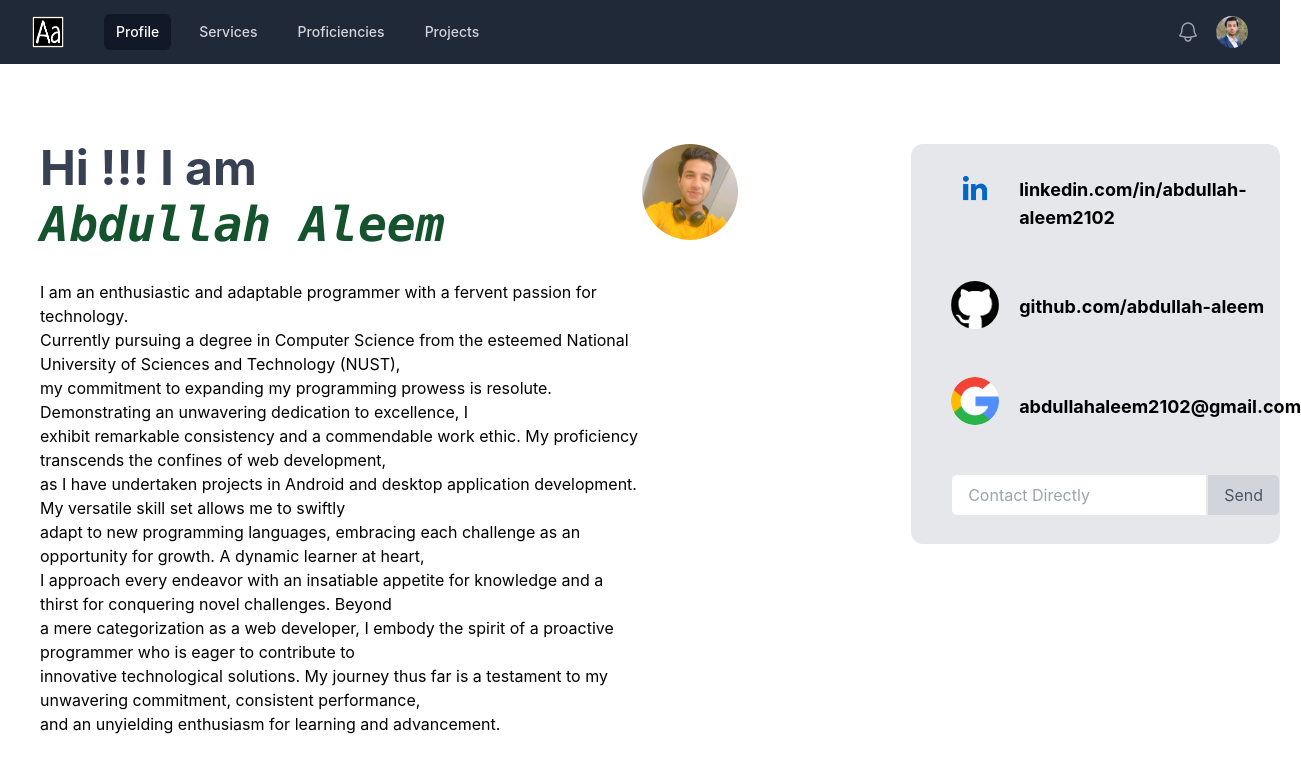
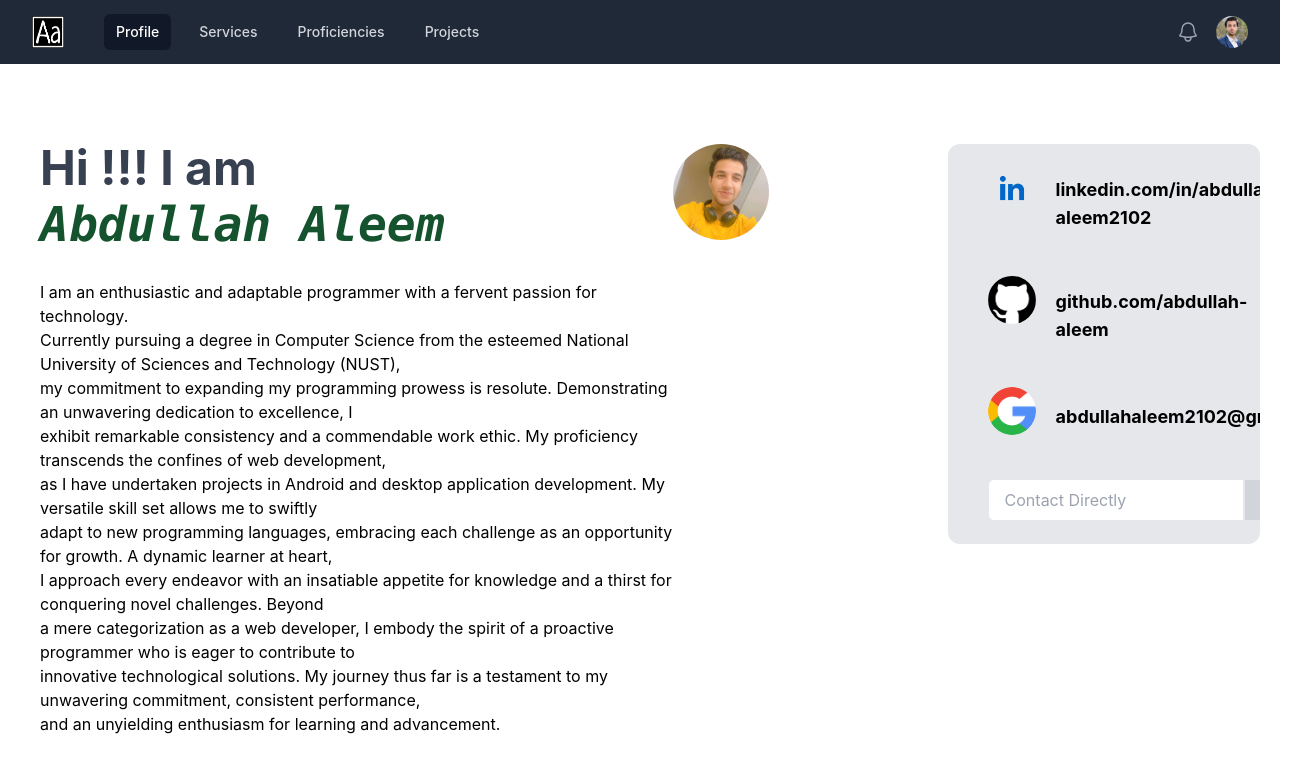
Before and after one commit to abdullah-aleem/Portfolio, a React (Create React App) app in the folder website/: page / in a window 1280 px wide. Shown: the top 772 px of the page, 1301 px wide, since content can reach past the window. Built offline with nearby package versions, Linux system fonts and the light colour scheme.

Commit message:
overflow_bug_profile

```diff
--- a/website/src/components/Profile.js
+++ b/website/src/components/Profile.js
@@ -16,7 +16,7 @@ function Profile() {
     }
     return (
         <>
-            <div className="flex flex-col md:flex-row">
+            <div className="flex flex-col overflow-hidden md:flex-row">
 
                 <div className="md:mt-20 mt-20 ml-10 flex flex-row ">
                     <div>
@@ -40,7 +40,7 @@ function Profile() {
                 </div>
                 <div className='w-784 overflow-hidden md:w-786'>
                 </div>
-                <div className='flex flex-col justify-between  ml-10 mt-20 bg-gray-200 w-1100 h-1100 rounded-xl  '>
+                <div className='flex flex-col justify-between ml-5 mt-10 mr-5 mb-5 overflow-hidden rounded-xl bg-red-200 md:ml-10 md:mt-20 md:bg-gray-200 md:w-1100 md:h-1100 '>
 
                     <div className='mt-5 ml-10 flex flex-row'>
                         <img className="h-12 w-12 rounded-full " src={linimage} alt="" />
```
